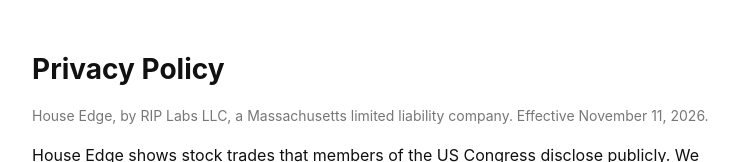
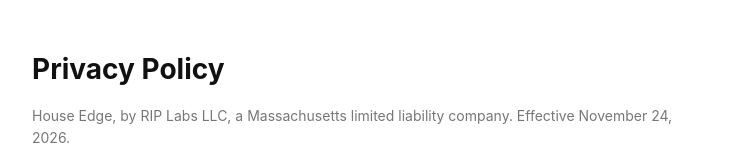
Before and after one commit to kjspang1/riplabsllc-site, a plain HTML site: page privacy.html in a window 1280 px wide. Shown: the top 162 px of the page, without its empty margins (268-1011 px from the left). Drawn offline with Linux system fonts and the light colour scheme.

Commit message:
Effective dates: November 24, 2026
Co-Authored-By: Claude Opus 5.5 <noreply@anthropic.com>
Claude-Session: https://claude.ai/code/session_01A5RvuKu6qu6da13GFpkrRm

```diff
--- a/privacy.html
+++ b/privacy.html
@@ -14,7 +14,7 @@
 </head>
 <body>
   <h1>Privacy Policy</h1>
-  <p class="muted">House Edge, by RIP Labs LLC, a Massachusetts limited liability company. Effective November 11, 2026.</p>
+  <p class="muted">House Edge, by RIP Labs LLC, a Massachusetts limited liability company. Effective November 24, 2026.</p>
 
   <p>House Edge shows stock trades that members of the US Congress disclose publicly. We built it to need as little about you as possible: there are no accounts, no ads, no analytics or tracking tools, and we never sell or share your information for advertising.</p>
 
```
Also changed, not shown: terms.html (+1 -1 lines).
